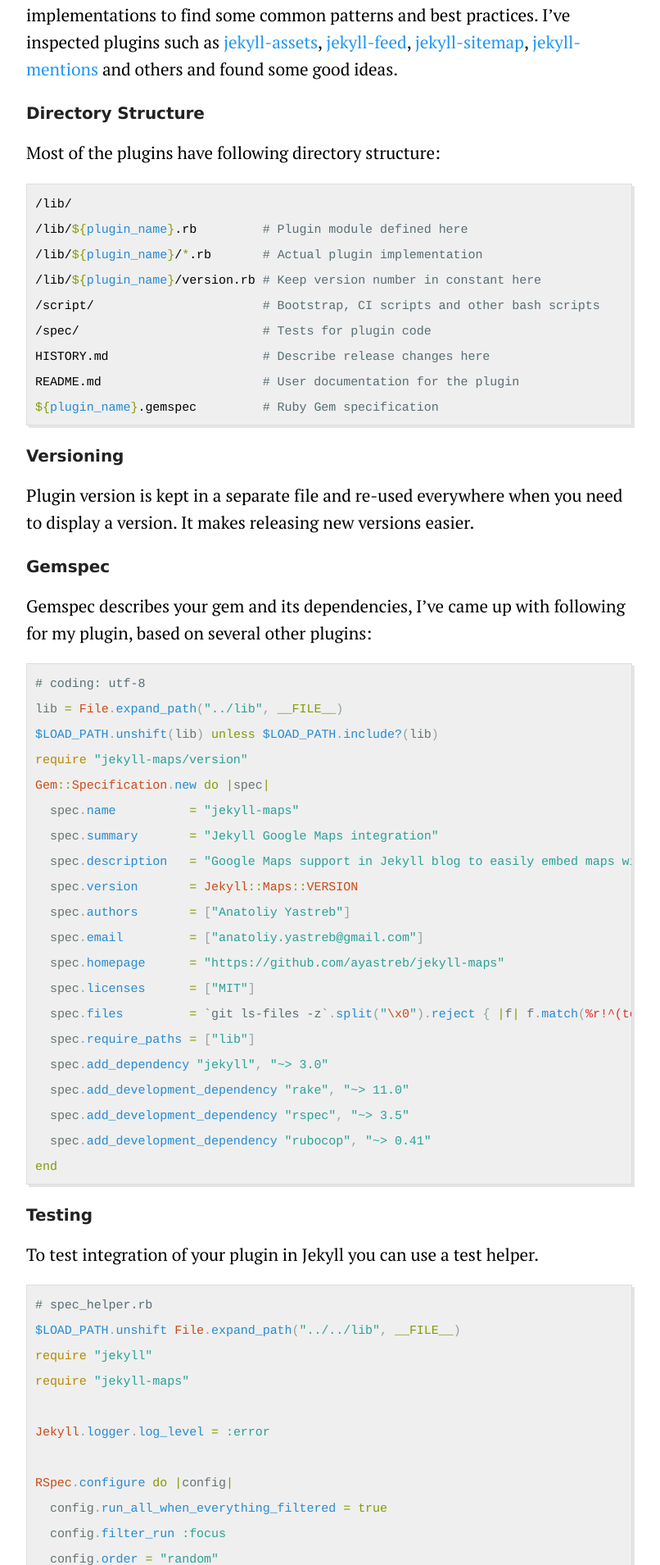
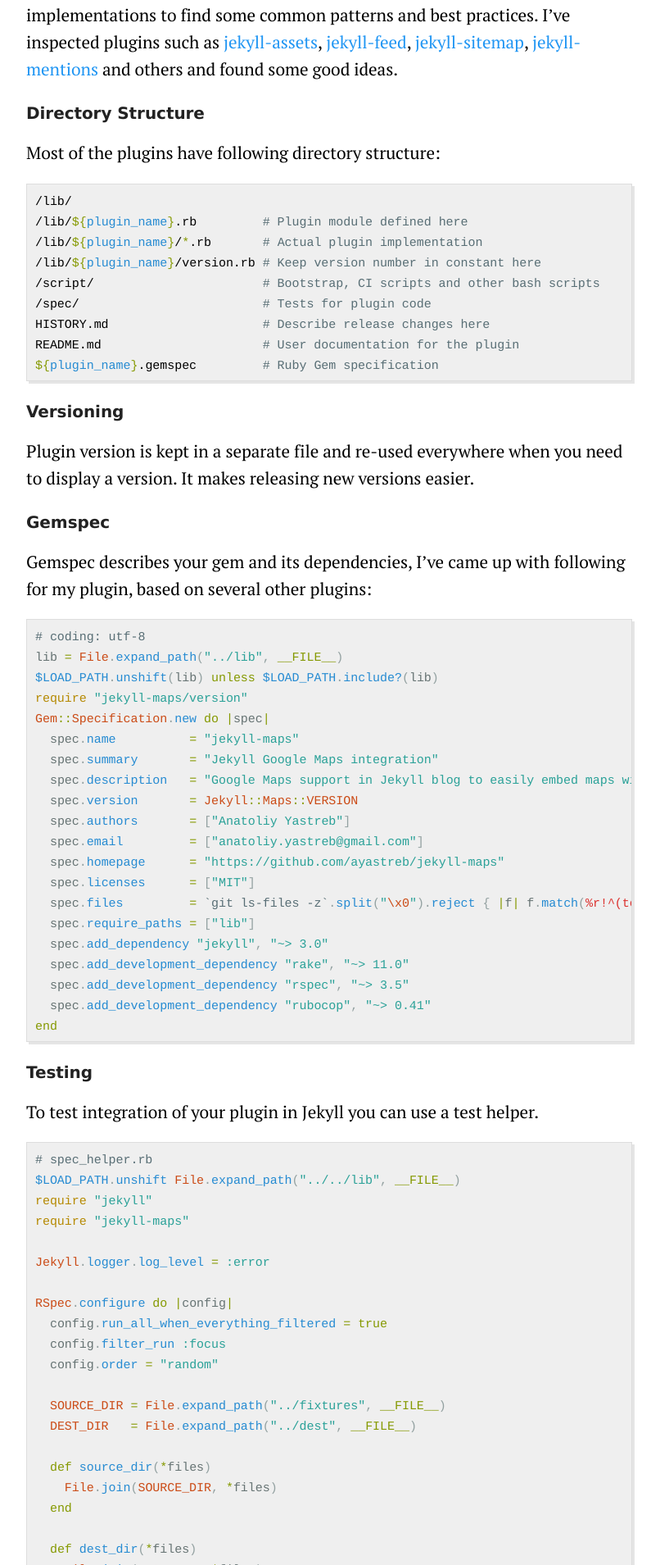
Before and after one commit to ayastreb/ayastreb.github.io, a Jekyll site: the page built from _posts/2016-09-01-writing-a-jekyll-plugin.md, in a window 1280 px wide. Shown: the part 817-2726 px from the top of the page at 82% size, without its empty margins (238-1044 px from the left). Built offline with Jekyll 4.4.1, drawn with Linux system fonts in a browser that asks for light colours; some web fonts are replaced; comment, search, counter and statistics services are not loaded.

Commit message:
Reduce line height

```diff
--- a/_sass/_highlights.scss
+++ b/_sass/_highlights.scss
@@ -16,7 +16,7 @@
   overflow: scroll;
 
   pre {
-    line-height: 26px;
+    line-height: 21px;
   }
 
   code {
```
